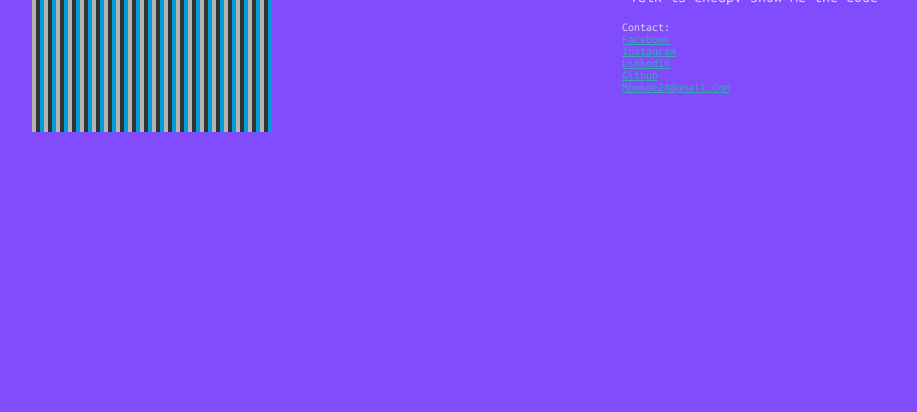
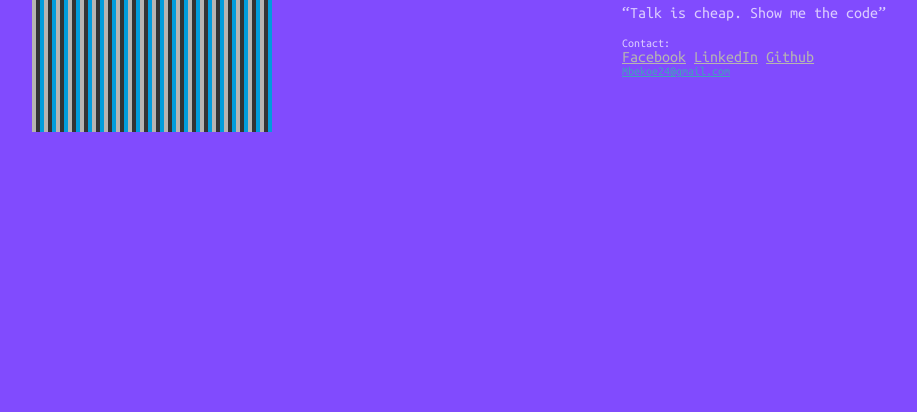
Before and after one commit to Mbekoe24/Mbekoe24.github.io, a plain HTML site: page index.html in a window 1280 px wide. Shown: the part 388-800 px from the top of the page, without its empty margins (205-1122 px from the left). Drawn offline with Linux system fonts and the light colour scheme.

Commit message:
Revert "Add files via upload"

```diff
--- a/index.html
+++ b/index.html
@@ -19,10 +19,9 @@
 
         <p>
           <span class="link-heading">Contact:</span>
-          <a class="profile-link" href="https://www.facebook.com/flyyguyymikee?ref=bookmarks">Facebook</a>
-          <a class="profile-link" href="https://www.instagram.com/thebestman24/">Instagram</a>
-          <a class="profile-link" href="https://www.linkedin.com/in/michaelbekoe/">LinkedIn</a>
-          <a class="profile-link" href="https://github.com/Mbekoe24">Github</a>
+          <a class="https://www.facebook.com/flyyguyymikee?ref=bookmarks" href="">Facebook</a>
+          <a class="https://www.linkedin.com/in/michaelbekoe/" href="">LinkedIn</a>
+          <a class="https://github.com/Mbekoe24" href="">Github</a>
           <a class="profile-link" href="mailto:mbekoe24@gmail.com">Mbekoe24@gmail.com</a>
         </p>
       </div>
```
